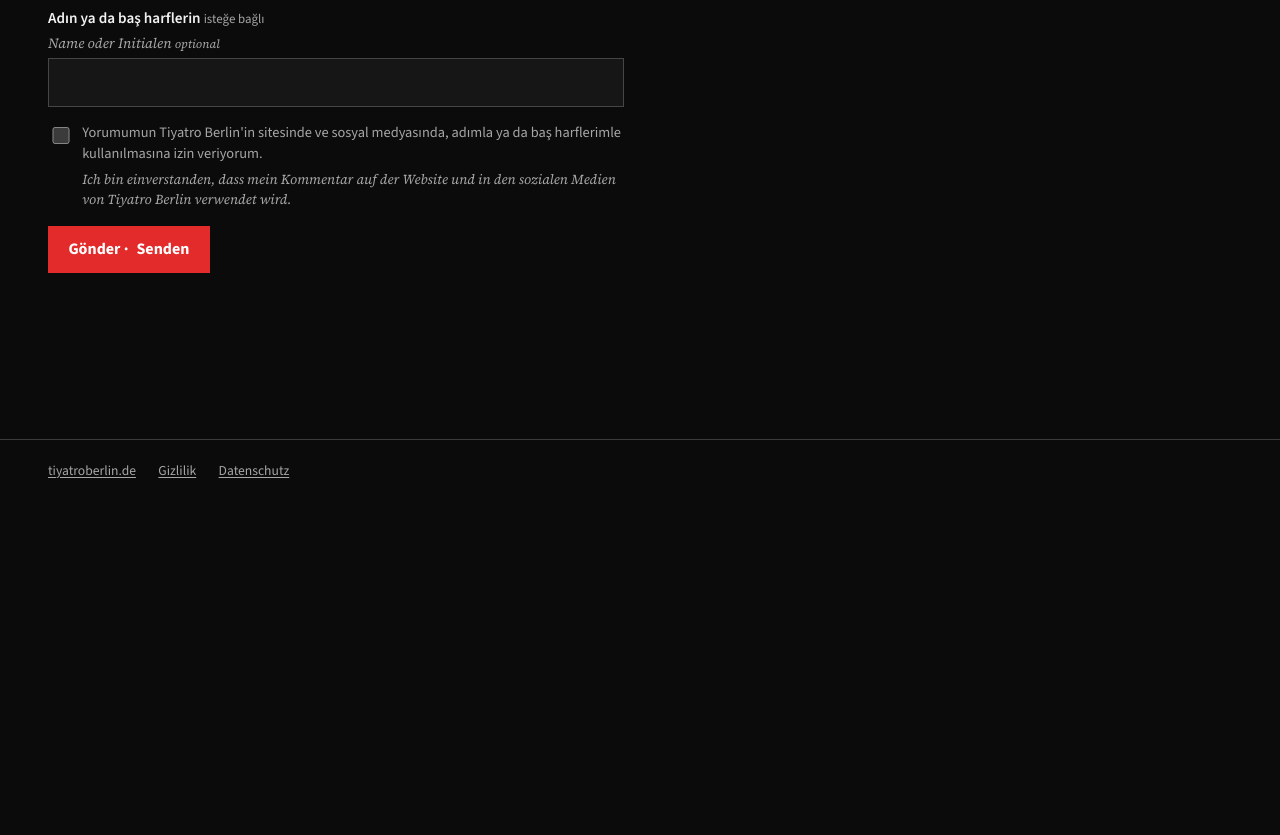
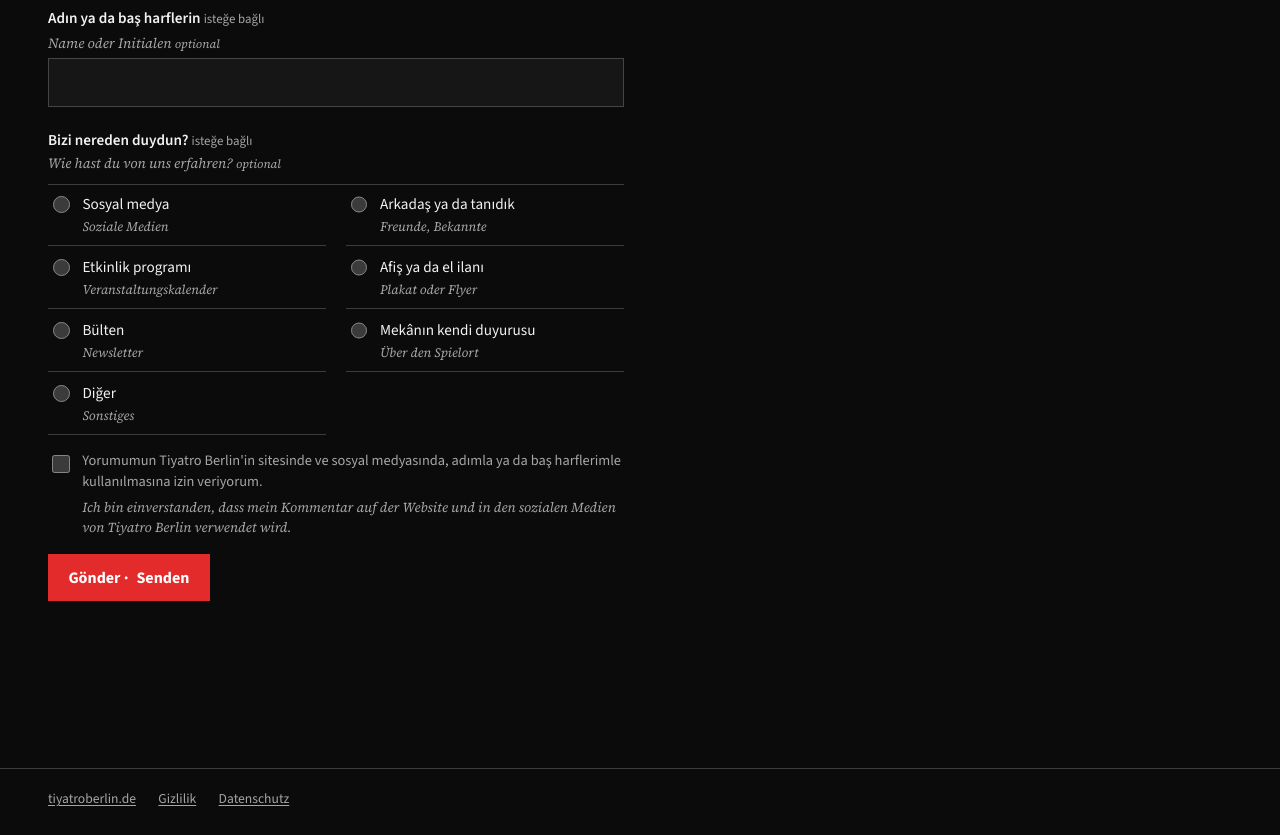
Before and after one commit to tiyatroberlin/tiyatroberlin.de, an Eleventy site: page src/pages/yorum.njk in a window 1280 px wide. Shown: the part 720-1555 px from the top of the page. Before the commit the page ends 1226 px from the top, so only its background shows below. Built offline with nearby package versions, Linux system fonts and the light colour scheme; Eleventy itself is replaced by a stand-in of ours; files that its build step writes are made by us from their sources.

Commit message:
Yorum formu: Bizi nereden duydun? bölümü
Co-Authored-By: Claude Opus 5.5 <noreply@anthropic.com>
Claude-Session: https://claude.ai/code/session_01Q2s6RSdDjMY53bx39N1XY1

```diff
--- a/src/assets/css/site.css
+++ b/src/assets/css/site.css
@@ -448,3 +448,11 @@ a.vlink{text-decoration:underline;text-decoration-thickness:1px;text-underline-o
 .yorum-ok{margin-top:2rem;max-width:36rem;outline:none}
 .yorum-thanks{font-family:var(--serif);font-size:var(--step-2);line-height:1.25;margin:0}
 .yorum-thanks.de{font-size:var(--step-1);margin-top:.5rem}
+.yform .src{border:0;padding:0;margin:.4rem 0 0;min-width:0}
+.yform .src legend{font-family:var(--sans);font-weight:600;font-size:.95rem;padding:0;margin-bottom:.6rem}
+.yform .src-list{display:grid;grid-template-columns:repeat(auto-fill,minmax(12rem,1fr));gap:.1rem 1.2rem;border-top:1px solid var(--rule)}
+.yform .src-opt{display:flex;align-items:flex-start;gap:.6rem;font-weight:400;padding:.5rem 0;border-bottom:1px solid var(--rule);cursor:pointer}
+.yform .src-opt input{margin-top:.2rem;flex:none;width:1.05rem;height:1.05rem;accent-color:var(--red)}
+.yform .src-opt .de{font-size:.85em;margin-top:.05rem}
+.yform .src-other{margin-top:.7rem}
+.yform .src-other[hidden]{display:none}
--- a/src/pages/privacy.njk
+++ b/src/pages/privacy.njk
@@ -14,7 +14,7 @@ eleventyComputed:
   <p><strong>Ticketverkauf</strong><br>Der Ticketshop von EVENTIM.Light (CTS EVENTIM AG & Co. KGaA) wird erst geladen, wenn Sie auf Tickets klicken. Ab dann gelten die Datenschutzbestimmungen von EVENTIM. Bei Vorstellungen im Ballhaus Prinzenallee führt der Link zu dessen Ticketanbieter.</p>
   <p><strong>Newsletter</strong><br>Für den Newsletter nutzen wir Mailchimp (Intuit Inc., USA). Wir speichern Ihre E-Mail-Adresse nur mit Ihrer Einwilligung (Art. 6 Abs. 1 lit. a DSGVO). Sie können sich über den Link in jeder Ausgabe jederzeit abmelden.</p>
   <p><strong>Kontaktformular</strong><br>Wenn Sie uns über das Kontaktformular schreiben, werden Ihre Angaben (Name, E-Mail-Adresse, Thema, Nachricht) über den Dienst Web3Forms (web3forms.com) als E-Mail an uns weitergeleitet; dabei kann eine Übermittlung in Drittländer stattfinden. Wir verwenden die Angaben ausschließlich zur Beantwortung Ihrer Anfrage (Art. 6 Abs. 1 lit. a und b DSGVO) und löschen sie, sobald die Anfrage erledigt ist und keine gesetzlichen Aufbewahrungspflichten bestehen.</p>
-  <p><strong>Zuschauerkommentare</strong><br>Kommentare, die Sie über die Seite tiyatroberlin.de/yorum senden (Stück, Kommentar, freiwillig Name oder Initialen), werden über den Dienst Web3Forms (web3forms.com) als E-Mail an uns weitergeleitet; dabei kann eine Übermittlung in Drittländer stattfinden. Kommentare werden auf dieser Website nicht automatisch veröffentlicht. Auf der Website und in unseren sozialen Medien verwenden wir einen Kommentar nur, wenn Sie dem beim Absenden ausdrücklich zugestimmt haben (Art. 6 Abs. 1 lit. a DSGVO); die Einwilligung können Sie jederzeit per E-Mail an info@tiyatroberlin.de widerrufen.</p>
+  <p><strong>Zuschauerkommentare</strong><br>Kommentare, die Sie über die Seite tiyatroberlin.de/yorum senden (Stück, Kommentar, freiwillig Name oder Initialen sowie die Angabe, wie Sie von uns erfahren haben), werden über den Dienst Web3Forms (web3forms.com) als E-Mail an uns weitergeleitet; dabei kann eine Übermittlung in Drittländer stattfinden. Kommentare werden auf dieser Website nicht automatisch veröffentlicht. Auf der Website und in unseren sozialen Medien verwenden wir einen Kommentar nur, wenn Sie dem beim Absenden ausdrücklich zugestimmt haben (Art. 6 Abs. 1 lit. a DSGVO); die Einwilligung können Sie jederzeit per E-Mail an info@tiyatroberlin.de widerrufen.</p>
   <p><strong>Karten (Google Maps)</strong><br>Auf den Seiten der Spielorte kann eine Karte von Google Maps (Google Ireland Ltd.) angezeigt werden. Die Karte wird erst geladen, wenn Sie auf Karte anzeigen klicken; erst dann werden Daten wie Ihre IP-Adresse an Google übertragen, und es gelten die Datenschutzbestimmungen von Google. Der Link In Google Maps öffnen führt auf die Website von Google.</p>
   <p><strong>Kursanmeldung</strong><br>Die Anmeldung erfolgt über Google Forms (Google Ireland Ltd.). Die Angaben nutzen wir ausschließlich zur Organisation des Kurses.</p>
   <p><strong>Ihre Rechte</strong><br>Sie haben das Recht auf Auskunft, Berichtigung, Löschung, Einschränkung der Verarbeitung, Datenübertragbarkeit und Widerspruch sowie das Recht, sich bei einer Aufsichtsbehörde zu beschweren, in Berlin bei der Berliner Beauftragten für Datenschutz und Informationsfreiheit.</p>
--- a/src/pages/yorum.njk
+++ b/src/pages/yorum.njk
@@ -20,6 +20,19 @@ eleventyExcludeFromCollections: true
     <label><span>Adın ya da baş harflerin <span class="opt">isteğe bağlı</span></span><span class="de" lang="de">Name oder Initialen <span class="opt">optional</span></span>
       <input type="text" name="ad" autocomplete="name"></label>
     <input type="text" name="_honey" class="hp" tabindex="-1" autocomplete="off" aria-hidden="true">
+    <fieldset class="src">
+      <legend>Bizi nereden duydun? <span class="opt">isteğe bağlı</span><span class="de" lang="de">Wie hast du von uns erfahren? <span class="opt">optional</span></span></legend>
+      <div class="src-list">
+        <label class="src-opt"><input type="radio" name="kaynak" value="Sosyal medya"> <span>Sosyal medya<span class="de" lang="de">Soziale Medien</span></span></label>
+        <label class="src-opt"><input type="radio" name="kaynak" value="Arkadaş ya da tanıdık"> <span>Arkadaş ya da tanıdık<span class="de" lang="de">Freunde, Bekannte</span></span></label>
+        <label class="src-opt"><input type="radio" name="kaynak" value="Etkinlik programı"> <span>Etkinlik programı<span class="de" lang="de">Veranstaltungskalender</span></span></label>
+        <label class="src-opt"><input type="radio" name="kaynak" value="Afiş ya da el ilanı"> <span>Afiş ya da el ilanı<span class="de" lang="de">Plakat oder Flyer</span></span></label>
+        <label class="src-opt"><input type="radio" name="kaynak" value="Bülten"> <span>Bülten<span class="de" lang="de">Newsletter</span></span></label>
+        <label class="src-opt"><input type="radio" name="kaynak" value="Mekânın kendi duyurusu"> <span>Mekânın kendi duyurusu<span class="de" lang="de">Über den Spielort</span></span></label>
+        <label class="src-opt"><input type="radio" name="kaynak" value="Diğer" data-other> <span>Diğer<span class="de" lang="de">Sonstiges</span></span></label>
+      </div>
+      <label class="src-other" hidden><span class="visually-hidden">Diğer · Sonstiges</span><input type="text" name="kaynak_diger" placeholder="Nereden? · Woher?" maxlength="120"></label>
+    </fieldset>
     <label class="consent"><input type="checkbox" name="onay" value="evet"> <span>Yorumumun Tiyatro Berlin'in sitesinde ve sosyal medyasında, adımla ya da baş harflerimle kullanılmasına izin veriyorum.<span class="de" lang="de">Ich bin einverstanden, dass mein Kommentar auf der Website und in den sozialen Medien von Tiyatro Berlin verwendet wird.</span></span></label>
     <p><button class="btn red" type="submit">Gönder · <span lang="de">Senden</span></button></p>
     <p class="cform-msg" role="status" aria-live="polite"></p>
@@ -34,12 +47,15 @@ eleventyExcludeFromCollections: true
 const names={ {%- for p in plays %}"{{ p[0] }}":{{ p[1] | dump | safe }}{% if not loop.last %},{% endif %}{% endfor -%} };
 const q=new URLSearchParams(location.search).get('oyun');if(q&&names[q.toLowerCase()])sel.value=q.toLowerCase();
 const m=f.querySelector('.cform-msg'),b=f.querySelector('button'),bt=b.innerHTML;
+const oth=f.querySelector('.src-other');
+f.querySelectorAll('input[name=kaynak]').forEach(r=>r.addEventListener('change',()=>{const on=f.querySelector('input[name=kaynak][data-other]').checked;oth.hidden=!on;if(on)oth.querySelector('input').focus();}));
+const src=()=>{const r=f.querySelector('input[name=kaynak]:checked');if(!r)return '(boş)';if(r.hasAttribute('data-other')){const t=f.kaynak_diger.value.trim();return t?'Diğer: '+t:'Diğer';}return r.value;};
 const done=()=>{f.hidden=true;const ok=document.getElementById('yorum-ok');ok.hidden=false;ok.focus();ok.scrollIntoView({block:'center'});};
 if(new URLSearchParams(location.search).get('tesekkur'))done();
 f.addEventListener('submit',async e=>{e.preventDefault();if(!f.reportValidity())return;if(f._honey.value)return;
 const oyun=names[sel.value];
 const d={access_key:f.dataset.w3,subject:'Seyirci yorumu · '+oyun,from_name:'tiyatroberlin.de/yorum',botcheck:'',
-'Oyun':oyun,'Yorum':f.yorum.value.trim(),'Ad':f.ad.value.trim()||'(yok)','Onay':f.onay.checked?'evet':'hayır'};
+'Oyun':oyun,'Yorum':f.yorum.value.trim(),'Ad':f.ad.value.trim()||'(yok)','Nereden duydu':src(),'Onay':f.onay.checked?'evet':'hayır'};
 b.disabled=true;b.textContent='…';m.textContent='';m.className='cform-msg';
 const fd=new FormData();Object.entries(d).forEach(([k,v])=>fd.append(k,v));
 try{const r=await fetch(f.action,{method:'POST',headers:{Accept:'application/json'},body:fd});const j=await r.json().catch(()=>({}));
```
